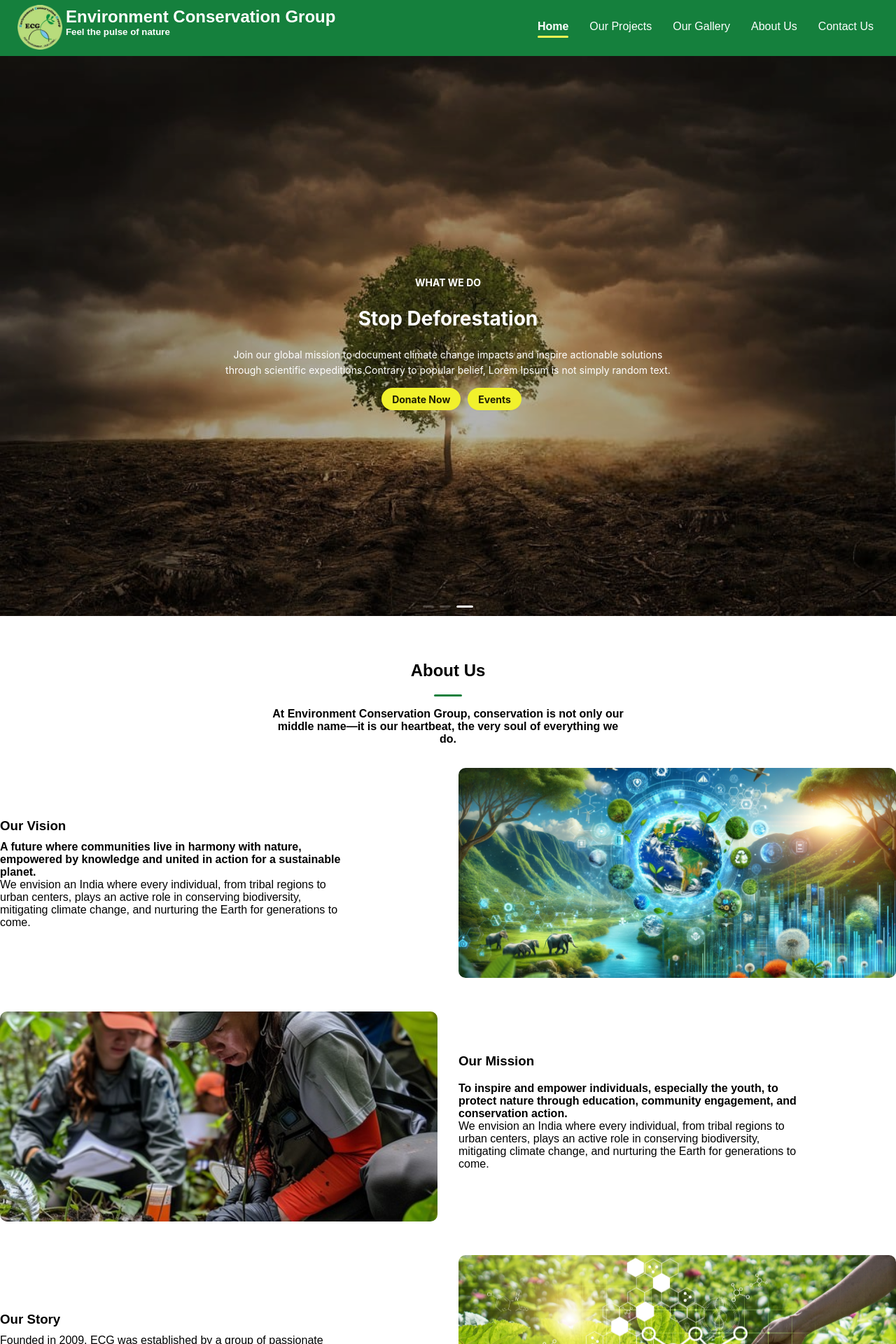
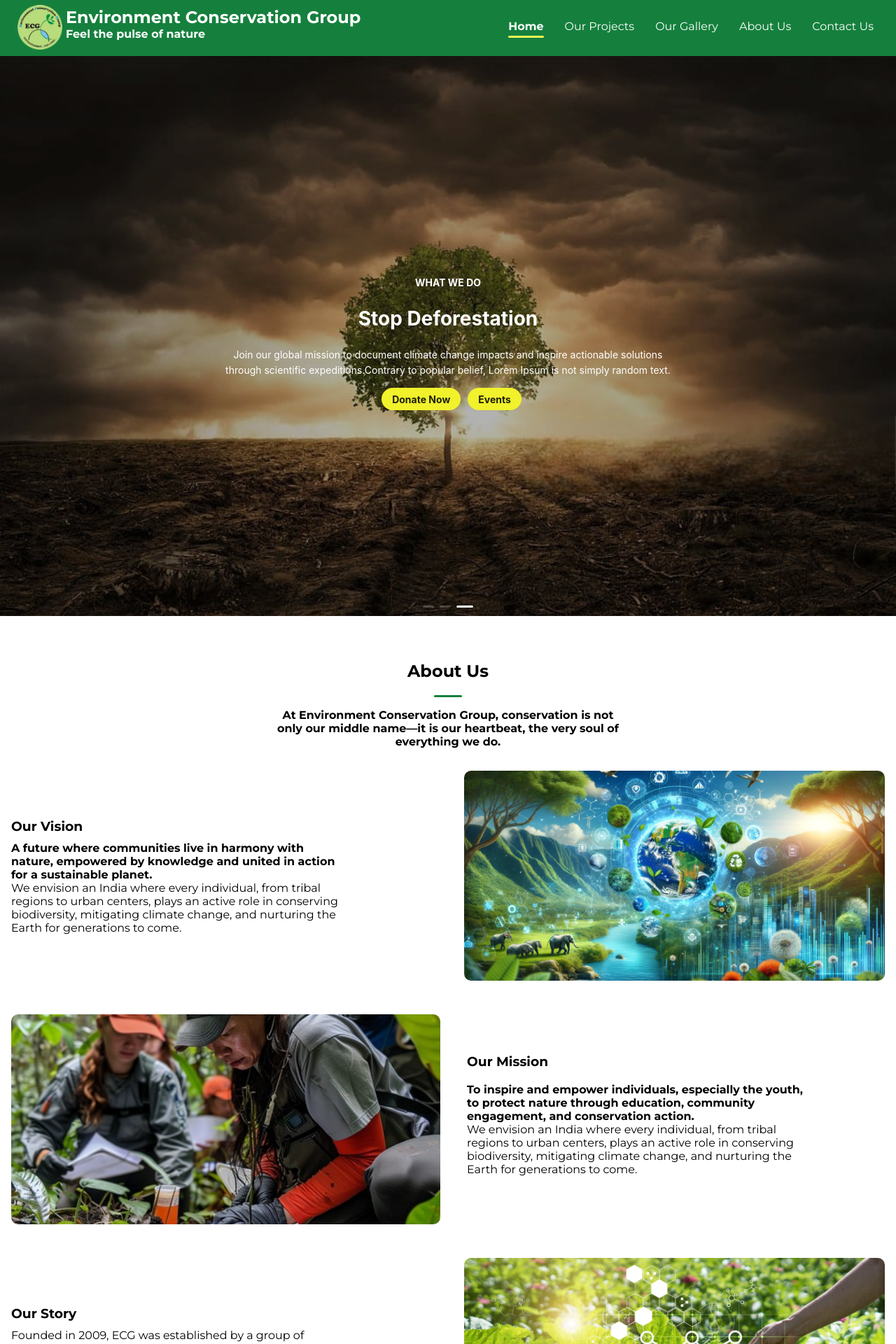
Before and after one commit to papai004/ecgWild_Frontend, a React (Vite) app: page / in a window 1280 px wide. Shown: the top 1920 px of the page at 70% size. Built offline with nearby package versions, Linux system fonts and the light colour scheme.

Commit message:
ECG requested changes are applied

```diff
--- a/index.html
+++ b/index.html
@@ -4,6 +4,7 @@
     <meta charset="UTF-8" />
     <link rel="icon" type="image/svg+xml" href="/vite.svg" />
     <meta name="viewport" content="width=device-width, initial-scale=1.0" />
+    <link href="https://fonts.googleapis.com/css2?family=Montserrat:wght@400;500;700&display=swap" rel="stylesheet">
     <title>ECG Wild</title>
   </head>
   <body>
--- a/src/assets/data.tsx
+++ b/src/assets/data.tsx
@@ -46,19 +46,34 @@ export const contactusParagraph =
 export const aboutusHeading = "About Us";
 export const aboutusParagraph =
   "Join our mission to document climate change impacts and inspire actionable solutions through scientific expeditions.";
-import activity1 from "../assets/activity1.jpeg";
-import image1 from "../assets/img1.jpg";
-import image2 from "../assets/img2.jpg";
-import image3 from "../assets/img3.jpg";
-import image4 from "../assets/img4.jpg";
-import image5 from "../assets/img5.jpg";
-import image6 from "../assets/img6.jpg";
-import image7 from "../assets/img7.jpg";
-import image8 from "../assets/img8.jpg";
-import activity2 from "../assets/activity2.jpeg";
-import activity3 from "../assets/activity3.png";
-import activity4 from "../assets/activity4.jpeg";
-import activity5 from "../assets/activity5.jpeg";
+// import activity1 from "../assets/activity1.jpeg";
+// import image1 from "../assets/img1.jpg";
+// import image2 from "../assets/img2.jpg";
+// import image3 from "../assets/img3.jpg";
+// import image4 from "../assets/img4.jpg";
+// import image5 from "../assets/img5.jpg";
+// import image6 from "../assets/img6.jpg";
+// import image7 from "../assets/img7.jpg";
+// import image8 from "../assets/img8.jpg";
+// import activity2 from "../assets/activity2.jpeg";
+// import activity3 from "../assets/activity3.png";
+// import activity4 from "../assets/activity4.jpeg";
+// import activity5 from "../assets/activity5.jpeg";
+
+export const activity1 = "https://raw.githubusercontent.com/dhrubaghosh/ECG_images/refs/heads/main/activity1.jpeg";
+export const activity2 = "https://raw.githubusercontent.com/dhrubaghosh/ECG_images/refs/heads/main/activity2.jpeg";
+export const activity3 = "https://raw.githubusercontent.com/dhrubaghosh/ECG_images/refs/heads/main/activity3.png";
+export const activity4 = "https://raw.githubusercontent.com/dhrubaghosh/ECG_images/refs/heads/main/activity4.jpeg";
+export const activity5 = "https://raw.githubusercontent.com/dhrubaghosh/ECG_images/refs/heads/main/activity5.jpeg";
+export const image1 = "https://raw.githubusercontent.com/dhrubaghosh/ECG_images/refs/heads/main/img1.jpg";
+export const image2 = "https://raw.githubusercontent.com/dhrubaghosh/ECG_images/refs/heads/main/img2.jpg";
+export const image3 = "https://raw.githubusercontent.com/dhrubaghosh/ECG_images/refs/heads/main/img3.jpg";
+export const image4 = "https://raw.githubusercontent.com/dhrubaghosh/ECG_images/refs/heads/main/img4.jpg";
+export const image5 = "https://raw.githubusercontent.com/dhrubaghosh/ECG_images/refs/heads/main/img5.jpg";
+export const image6 = "https://raw.githubusercontent.com/dhrubaghosh/ECG_images/refs/heads/main/img6.jpg";
+export const image7 = "https://raw.githubusercontent.com/dhrubaghosh/ECG_images/refs/heads/main/img7.jpg";
+export const image8 = "https://raw.githubusercontent.com/dhrubaghosh/ECG_images/refs/heads/main/img8.jpg";
+
 export const carouselItems = [
   {
     id: 101,
--- a/src/components/Navbar.tsx
+++ b/src/components/Navbar.tsx
@@ -29,7 +29,7 @@ const Navbar = () => {
         </div>
         <div className={Styles.navbar_left_heading}>
           <h2 className={Styles.navbar_left_heading_content1}>Environment Conservation Group</h2>
-          <h5 className={Styles.navbar_left_heading_content2}>Feel the pulse of nature</h5>
+          <h4 className={Styles.navbar_left_heading_content2}>Feel the pulse of nature</h4>
         </div>
         <div className={Styles.navbar_right_content}>
           <a href='/' className={isActive('/')}>Home</a>
--- a/src/index.css
+++ b/src/index.css
@@ -1,5 +1,5 @@
 body {
-    font-family: sans-serif;
+    font-family: Montserrat;
     margin: 0;
     display: flex;
     flex-direction: column;
--- a/src/pages/ContactUs.tsx
+++ b/src/pages/ContactUs.tsx
@@ -46,7 +46,7 @@ const ContactUs: React.FC = () => {
             </div>
             <div style={{display: 'flex', flexDirection: 'row', gap: '10px'}}>
               <MailOutlined style={{fontSize: '24px', color: '#4CAF50'}}/>
-              <p>Email: Info@exaample.com</p>
+              <p>Email: info@ecgwild.org</p>
             </div>
             <div style={{display: 'flex', flexDirection: 'row', gap: '10px'}}>
             <EnvironmentOutlined style={{fontSize: '24px', color: '#4CAF50'}}/>
--- a/src/styles/customcard.module.css
+++ b/src/styles/customcard.module.css
@@ -3,6 +3,8 @@
     flex-direction: row;
     gap: 30px;
     margin-bottom: 2rem;
+    margin-left: 1rem;
+    margin-right: 0.5rem;
 }
 
 .card_item_text {
@@ -27,6 +29,8 @@
     width: 50%;
     height: 300px;
     overflow: hidden;
+     margin-left: 1rem;
+     margin-right: 0.5rem;
 }
 
 .card_item_image {
```
